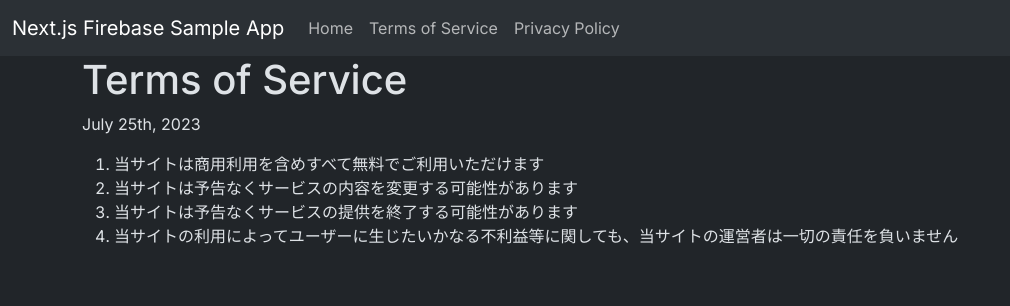
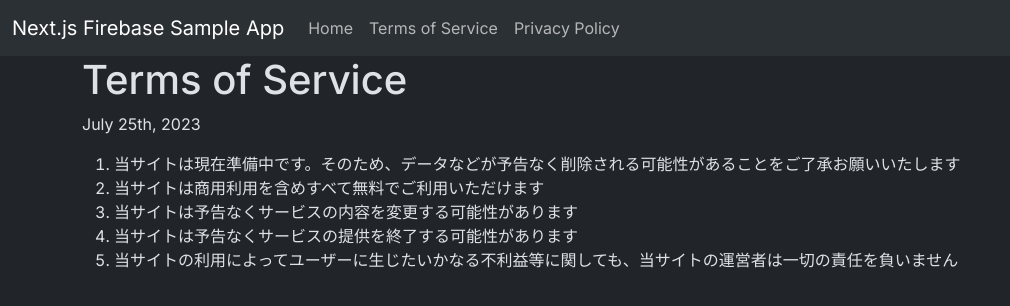
Before and after one commit to haru52/next-firebase-sample-app, a Next.js app: page /terms-of-service in a window 1280 px wide. Shown: the top 306 px of the page, without its empty margins (0-1010 px from the left). Built offline with nearby package versions, Linux system fonts and the light colour scheme; no server answers.

Commit message:
chore: update ToS

```diff
--- a/app/terms-of-service/page.tsx
+++ b/app/terms-of-service/page.tsx
@@ -4,6 +4,9 @@ export default function TermsOfService() {
       <h1>Terms of Service</h1>
       <p>July 25th, 2023</p>
       <ol>
+        <li>
+          当サイトは現在準備中です。そのため、データなどが予告なく削除される可能性があることをご了承お願いいたします
+        </li>
         <li>当サイトは商用利用を含めすべて無料でご利用いただけます</li>
         <li>当サイトは予告なくサービスの内容を変更する可能性があります</li>
         <li>当サイトは予告なくサービスの提供を終了する可能性があります</li>
```
